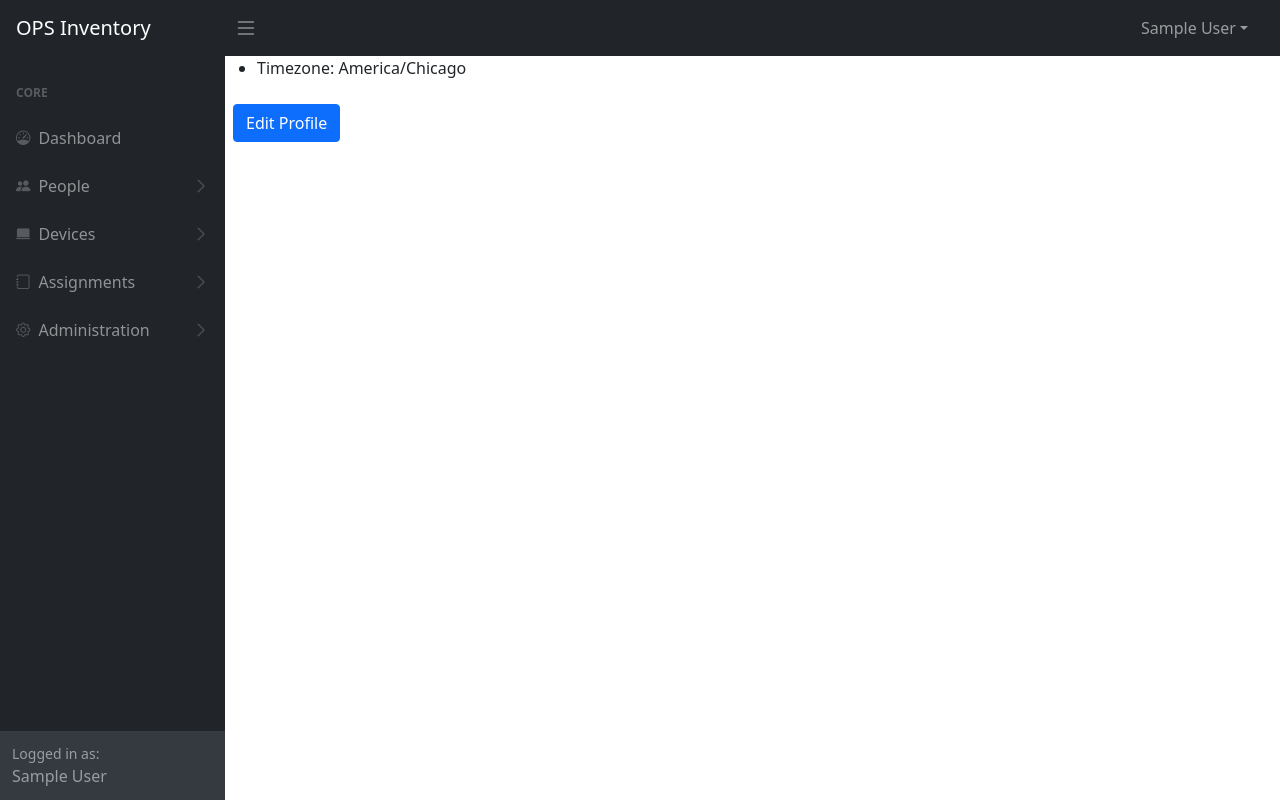
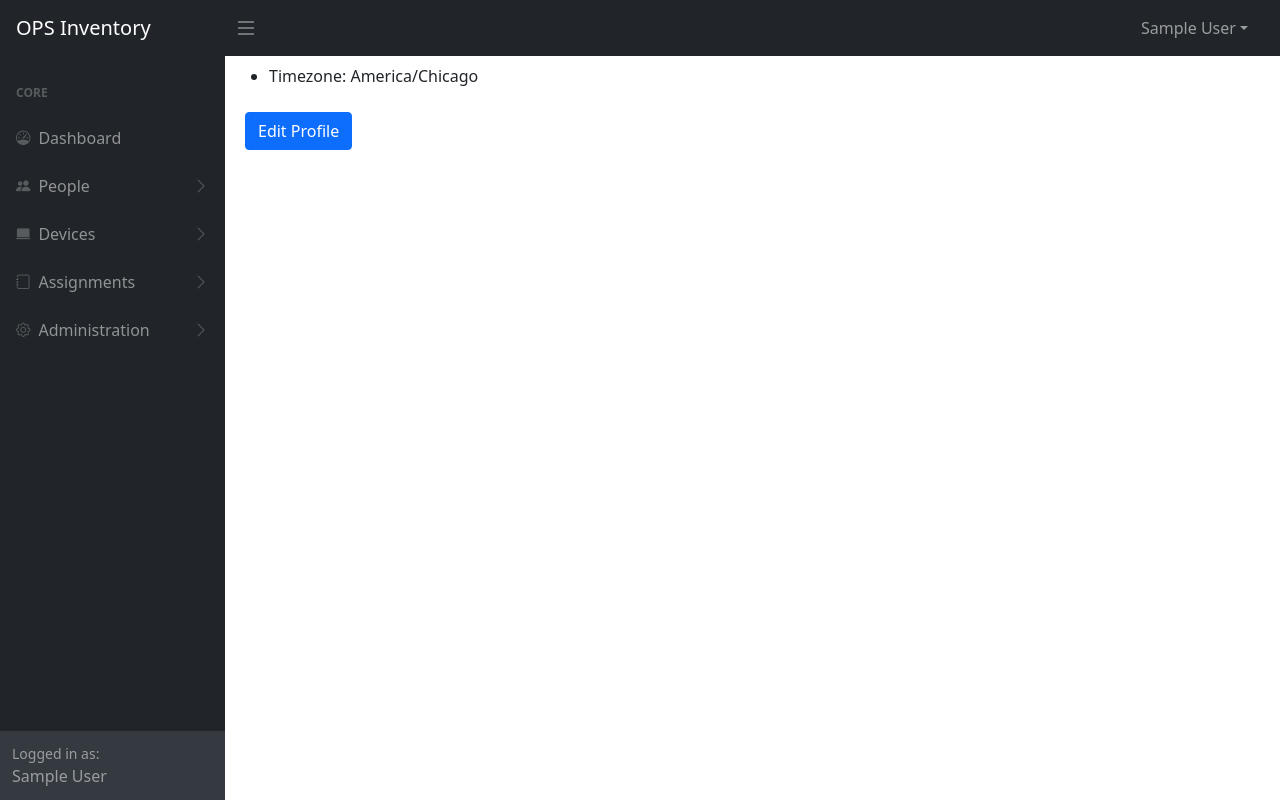
Before and after one commit to matthttam/inventory, a Django app: page /profile/ in a window 1280 px wide. Run offline with Django 4.2, Linux system fonts and the light colour scheme; the visitor is signed in with stand-in values (Sample User, id 1); data comes from the database, SQL or seed files in the repository; parts of the project's set-up code (start-up, migrations or seed data) failed here and were passed over; some libraries are stand-ins or nearby versions.

Commit message:
chg: fixed spacing in every template

```diff
--- a/inventory/assignments/templates/assignments/deviceassignment_confirm_delete.html
+++ b/inventory/assignments/templates/assignments/deviceassignment_confirm_delete.html
@@ -3,7 +3,7 @@
 {% block title %}Inventory - Assignment Confirm Delete{% endblock %}
 
 {% block content %}
-
+    <div class="container-fluid mt-2">
         <form method="post">{% csrf_token %}
             <h1 clas="display-3">Are you sure you want to delete "{{ object }}"?</h1>
             {% block infobox %}
@@ -14,5 +14,5 @@
 
             {{ form }}
         </form>
-
+    </div>
 {% endblock content %}
--- a/inventory/assignments/templates/assignments/deviceassignment_detail.html
+++ b/inventory/assignments/templates/assignments/deviceassignment_detail.html
@@ -3,7 +3,7 @@
 {% block title %}Inventory - Assignment Detail{% endblock %}
 
 {% block content %}
-
+    <div class="container-fluid mt-2">
     {% if deviceassignment %}
 
         <div class="row">
@@ -20,5 +20,5 @@
     <p>Assignment Not Found</p>
 
     {% endif %}
-
+    </div>
 {% endblock content %}
--- a/inventory/assignments/templates/assignments/deviceassignment_form.html
+++ b/inventory/assignments/templates/assignments/deviceassignment_form.html
@@ -3,12 +3,12 @@
 {% block title %}Inventory - Assignment Edit{% endblock %}
 
 {% block content %}
-
+<div class="container-fluid mt-2">
     <form method="post" id="deviceassignment_form">
         {% csrf_token %}
         {{ form.as_p }}
         <button class="btn btn-primary m-2" role="button" type="submit">Save</button>
         <a class="btn btn-primary m-2" role="button" href="{% url 'assignments:index' %}">Cancel</a>
     </form>
-
+</div>
 {% endblock content %}
--- a/inventory/assignments/templates/assignments/deviceassignment_list.html
+++ b/inventory/assignments/templates/assignments/deviceassignment_list.html
@@ -14,7 +14,7 @@
 {% endblock head %}
 
 {% block content %}
-
+    <div class="container-fluid mt-2">
         {% with prefix=tables.assignment_list %}
             {% include 'partials/table.html' with table_id=prefix.id headers=prefix.headers %}
         {% endwith %}
@@ -23,5 +23,5 @@
             <a class="btn btn-primary m-2" role="button" href="{% url 'assignments:new' %}">Create Assignment</a>
             <a class="btn btn-primary m-2" role="button" href="{% url 'assignments:quickassign' %}">Quick Assign</a>
         {% endif %}
-
+    </div>
 {% endblock content %}
--- a/inventory/assignments/templates/assignments/deviceassignment_quickassign.html
+++ b/inventory/assignments/templates/assignments/deviceassignment_quickassign.html
@@ -14,7 +14,7 @@
 {% endblock %}
 
 {% block content %}
-
+<div class="container-fluid mt-2">
 <div class="jumbotron font-weight-bold">
 
     <div id="splash_area">
@@ -42,5 +42,5 @@
         </div>
     </form>
 </div>
-
+</div>
 {% endblock content %}
--- a/inventory/assignments/templates/assignments/deviceassignment_turnin_form.html
+++ b/inventory/assignments/templates/assignments/deviceassignment_turnin_form.html
@@ -3,7 +3,7 @@
 {% block title %}Inventory - Assignment Turnin{% endblock %}
 
 {% block content %}
-
+<div class="container-fluid mt-2">
 {% if deviceassignment %}
 
     <form method="post" id="deviceassignment_turnin_form">
@@ -36,5 +36,5 @@
     {% endif %}
 
 
-
+</div>
 {% endblock content %}
--- a/inventory/dashboard/templates/dashboard/dashboard.html
+++ b/inventory/dashboard/templates/dashboard/dashboard.html
@@ -22,7 +22,7 @@
             <main style="min-height: 100%;">
 
                     {% block content %}
-
+                    <div class="container-fluid mt-2">
                     {% if perms.assignments.add_deviceassignment %}
 
                         {% url 'assignments:quickassign' as quickassign_url%}
@@ -32,7 +32,7 @@
 
                         {% include "partials/button.html" with href=quickassign_url class="btn btn-block p-3 btn-lg btn-success w-100" value="Quick Assign"%}
                     {% endif %}
-
+                    </div>
                     {% endblock %}
 
 
--- a/inventory/googlesync/templates/googlesync/googleconfig_form.html
+++ b/inventory/googlesync/templates/googlesync/googleconfig_form.html
@@ -3,12 +3,12 @@
 {% block title %}Inventory - Google Sync Config{% endblock %}
 
 {% block content %}
-
+    <div class="container-fluid mt-2">
         <form method="post">
             {% csrf_token %}
             {{ form.as_p }}
             <input class="btn btn-primary m-2" role="button" type="submit" value="Save">
             <a class="btn btn-primary m-2" role="button" href="{% url 'devices:index' %}">Cancel</a>
         </form>
-
+    </div>
 {% endblock content%}
--- a/inventory/googlesync/templates/googlesync/googlepersonmapping_list.html
+++ b/inventory/googlesync/templates/googlesync/googlepersonmapping_list.html
@@ -15,6 +15,7 @@
 {% endblock head %}
 
 {% block content %}
+    <div class="container-fluid mt-2">
 
     {% if googlepersonmapping_list %}
 
@@ -50,5 +51,5 @@
     {% endif %}
 
         <a class="btn btn-primary m-2" role="button"  href="{% url 'devices:new' %}">Create Device</a>
-
+    </div>
 {% endblock content %}
--- a/inventory/googlesync/templates/googlesync/googlesync.html
+++ b/inventory/googlesync/templates/googlesync/googlesync.html
@@ -3,6 +3,7 @@
 {% block title %}Inventory - Google Sync Config{% endblock %}
 
 {% block content %}
+<div class="container-fluid mt-2">
 <ul class="nav nav-tabs" id="myTab" role="tablist">
     <li class="nav-item" role="presentation">
       <button class="nav-link active" id="home-tab" data-bs-toggle="tab" data-bs-target="#home" type="button" role="tab" aria-controls="home" aria-selected="true">Home</button>
@@ -25,5 +26,5 @@
 
     </div>
 </div>
-
+</div>
 {% endblock content %}
--- a/inventory/people/templates/people/person_confirm_delete.html
+++ b/inventory/people/templates/people/person_confirm_delete.html
@@ -3,7 +3,7 @@
 {% block title %}Inventory - Person Confirm Delete{% endblock %}
 
 {% block content %}
-
+<div class="container-fluid mt-2">
     <form method="post">{% csrf_token %}
         <h1 clas="display-3">Are you sure you want to delete "{{ object }}"?</h1>
 
@@ -15,5 +15,5 @@
 
         {{ form }}
     </form>
-
+</div>
 {% endblock content %}
--- a/inventory/people/templates/people/person_detail.html
+++ b/inventory/people/templates/people/person_detail.html
@@ -3,7 +3,7 @@
 {% block title %}Inventory - Person Detail{% endblock %}
 
 {% block content %}
-
+    <div class="container-fluid mt-2">
         {% if person %}
 
             <div class="row">
@@ -20,5 +20,5 @@
         <p>Person Not Found</p>
 
         {% endif %}
-
+    </div>
 {% endblock content %}
--- a/inventory/people/templates/people/person_form.html
+++ b/inventory/people/templates/people/person_form.html
@@ -3,12 +3,12 @@
 {% block title %}Inventory - People{% endblock %}
 
 {% block content %}
-
+    <div class="container-fluid mt-2">
         <form method="post" id="person_form">
             {% csrf_token %}
             {{ form.as_p }}
             <input class="btn btn-primary m-2" role="button" type="submit" value="Save">
             <a class="btn btn-primary m-2" role="button" href="{% url 'people:index' %}">Cancel</a>
         </form>
-
+    </div>
 {% endblock content %}
--- a/inventory/people/templates/people/person_list.html
+++ b/inventory/people/templates/people/person_list.html
@@ -14,7 +14,7 @@
 {% endblock head %}
 
 {% block content %}
-
+    <div class="container-fluid mt-2">
         {% with prefix=tables.person_list %}
             {% include 'partials/table.html' with table_id=prefix.id headers=prefix.headers %}
         {% endwith %}
@@ -22,5 +22,5 @@
         {% if perms.people.add_person %}
             <a class="btn btn-primary m-2" role="button" href="{% url 'people:new' %}">Create Person</a>
         {% endif %}
-
+    </div>
 {% endblock content %}
--- a/inventory/profiles/templates/profiles/profile_detail.html
+++ b/inventory/profiles/templates/profiles/profile_detail.html
@@ -5,14 +5,14 @@
 {% block content %}
 
 {% if profile %}
+    <div class="container-fluid mt-2">
+        <ul>
 
-    <ul>
+            <li>Timezone: {{profile.timezone}}</li>
 
-        <li>Timezone: {{profile.timezone}}</li>
-
-    </ul>
-    <a class="btn btn-primary m-2" role="button" href="{% url 'profile:edit'%}">Edit Profile</a>
-
+        </ul>
+        <a class="btn btn-primary m-2" role="button" href="{% url 'profile:edit'%}">Edit Profile</a>
+    </div>
 {% else %}
 
     <p>Profile Not Found</p>
--- a/inventory/profiles/templates/profiles/profile_form.html
+++ b/inventory/profiles/templates/profiles/profile_form.html
@@ -3,12 +3,12 @@
 {% block title %}Inventory - Profile Edit{% endblock %}
 
 {% block content %}
-
+    <div class="container-fluid mt-2">
         <form method="post">
             {% csrf_token %}
             {{ form.as_p }}
             <input class="btn btn-primary m-2" role="button" type="submit" value="Save">
             <a class="btn btn-primary m-2" role="button" href="{% url 'people:index' %}">Cancel</a>
         </form>
-
+    </div>
 {% endblock content %}
```
Lines whose indentation alone changed are shown as unchanged.
